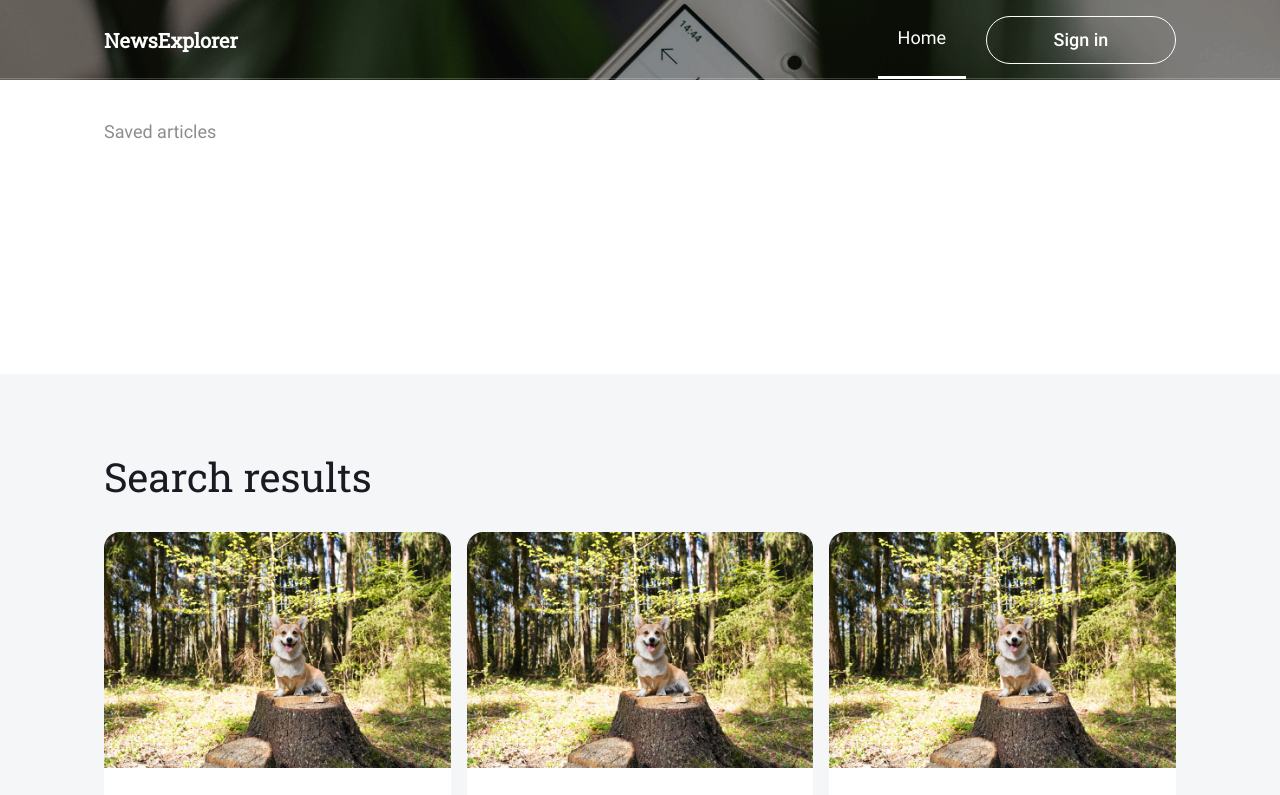
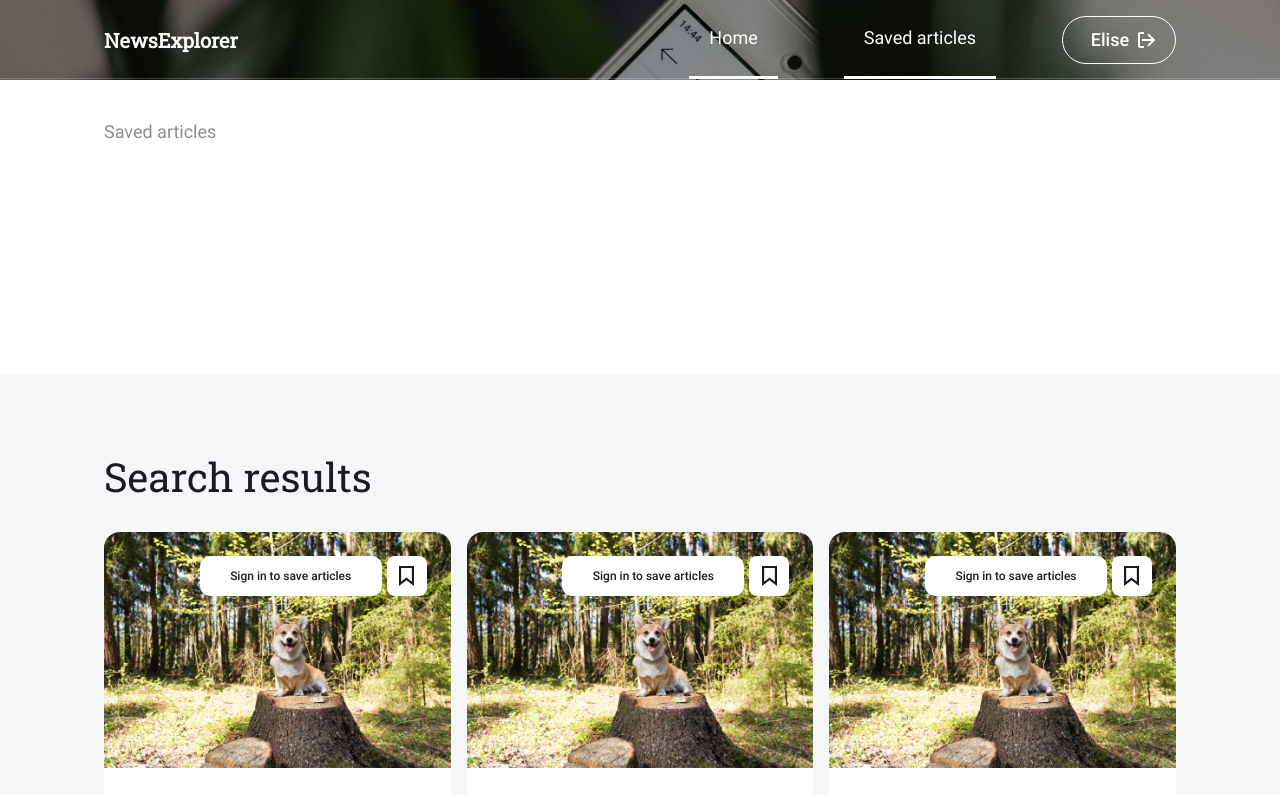
Before and after one commit to meidankaye/news-explorer-frontend, a React (Create React App) app: page /saved-news in a window 1280 px wide. Shown: the top 795 px of the page. Built offline with nearby package versions, Linux system fonts and the light colour scheme.

Commit message:
feat: header and card label

```diff
--- a/src/components/CardLabel/CardLabel.css
+++ b/src/components/CardLabel/CardLabel.css
@@ -0,0 +1,60 @@
+.label {
+  display: flex;
+  justify-content: center;
+  align-items: center;
+  position: absolute;
+  top: 24px;
+  right: 24px;
+  gap: 5px;
+}
+
+.label__popup {
+  min-width: 182px;
+}
+
+.label__popup .label__text {
+  font-size: 12px;
+  line-height: 14px;
+  padding: 13px 20px;
+}
+
+.label__text {
+  display: flex;
+  justify-content: center;
+  align-items: center;
+  padding: 8px 20px;
+  border-radius: 10px;
+  background-color: #fff;
+  font-family: "Roboto", sans-serif;
+  font-weight: 500;
+  font-size: 14px;
+  line-height: 24px;
+}
+
+.label__button {
+  border: none;
+  border-radius: 8px;
+  background-color: #fff;
+  min-width: 40px;
+  min-height: 40px;
+  padding: 10px 12.5px;
+  cursor: pointer;
+  display: flex;
+  justify-content: center;
+  align-items: center;
+}
+
+.label__icon {
+  display: block;
+  width: 15px;
+  height: 20px;
+  object-fit: cover;
+  object-position: center;
+}
+
+.label__left {
+  top: 24px;
+  left: 24px;
+  right: 0;
+  max-width: 87px;
+}
--- a/src/components/CardLabel/CardLabel.js
+++ b/src/components/CardLabel/CardLabel.js
@@ -1,7 +1,26 @@
 import "./CardLabel.css";
+import bookmarkBlack from "../../images/bookmark-black.svg";
 
 function CardLabel() {
-
+  return (
+    <>
+      <div className="label">
+        <div className="label__popup">
+          <span className="label__text">Sign in to save articles</span>
+        </div>
+        <button className="label__button" type="button">
+          <img
+            className="label__icon"
+            src={bookmarkBlack}
+            alt="Bookmark icon"
+          ></img>
+        </button>
+      </div>
+      {/* <div className="label label__left">
+        <span className="label__text">Nature</span>
+      </div> */}
+    </>
+  );
 }
 
 export default CardLabel;
--- a/src/components/HeaderButton/HeaderButton.css
+++ b/src/components/HeaderButton/HeaderButton.css
@@ -12,7 +12,6 @@
   align-items: center;
   height: 48px;
   padding: 12px 19px;
-  margin-left: 20px;
   cursor: pointer;
 }
 
@@ -20,3 +19,12 @@
   width: 150px;
   margin-right: 0;
 }
+
+.header-button__username {
+  font-family: "Roboto", sans-serif;
+  font-weight: 500;
+  font-size: 18px;
+  line-height: 24px;
+  color: #ffffff;
+  min-width: 56px;
+}
--- a/src/components/HeaderButton/HeaderButton.js
+++ b/src/components/HeaderButton/HeaderButton.js
@@ -1,13 +1,18 @@
 import "./HeaderButton.css";
+import logoutWhite from "../../images/logoutwhite.svg";
 
 function HeaderButton() {
-    return (
-        <button className="header-button">
-            <span className="header-button__signin">
-                Sign in
-            </span>
-        </button>
-    );
+  return (
+    <button className="header-button">
+      <span className="header-button__username">Elise</span>
+      <img src={logoutWhite} alt="Sign out icon" />
+    </button>
+    // <button className="header-button">
+    //     <span className="header-button__signin">
+    //         Sign in
+    //     </span>
+    // </button>
+  );
 }
 
 export default HeaderButton;
--- a/src/components/Navigation/Navigation.css
+++ b/src/components/Navigation/Navigation.css
@@ -18,4 +18,5 @@
     border: none;
     border-bottom: 3px solid #fff;
     cursor: pointer;
+    margin-right: 66px;
 }
--- a/src/components/Navigation/Navigation.js
+++ b/src/components/Navigation/Navigation.js
@@ -1,9 +1,22 @@
 import "./Navigation.css";
+import { useNavigate } from "react-router-dom";
 
 function Navigation({ children }) {
+  const navigate = useNavigate();
+  function routeToMain() {
+    navigate("/");
+  }
+  function routeToNews() {
+    navigate("/saved-news");
+  }
   return (
     <nav className="navigation">
-      <button className="navigation__page-button">Home</button>
+      <button className="navigation__page-button" onClick={routeToMain}>
+        Home
+      </button>
+      <button className="navigation__page-button" onClick={routeToNews}>
+        Saved articles
+      </button>
       {children}
     </nav>
   );
--- a/src/components/NewsCard/NewsCard.css
+++ b/src/components/NewsCard/NewsCard.css
@@ -7,6 +7,7 @@
   border-radius: 16px;
   background-color: #fff;
   cursor: pointer;
+  position: relative;
 }
 
 .news-card__image {
```
Also changed, not shown: src/images/logoutwhite.svg (added).
